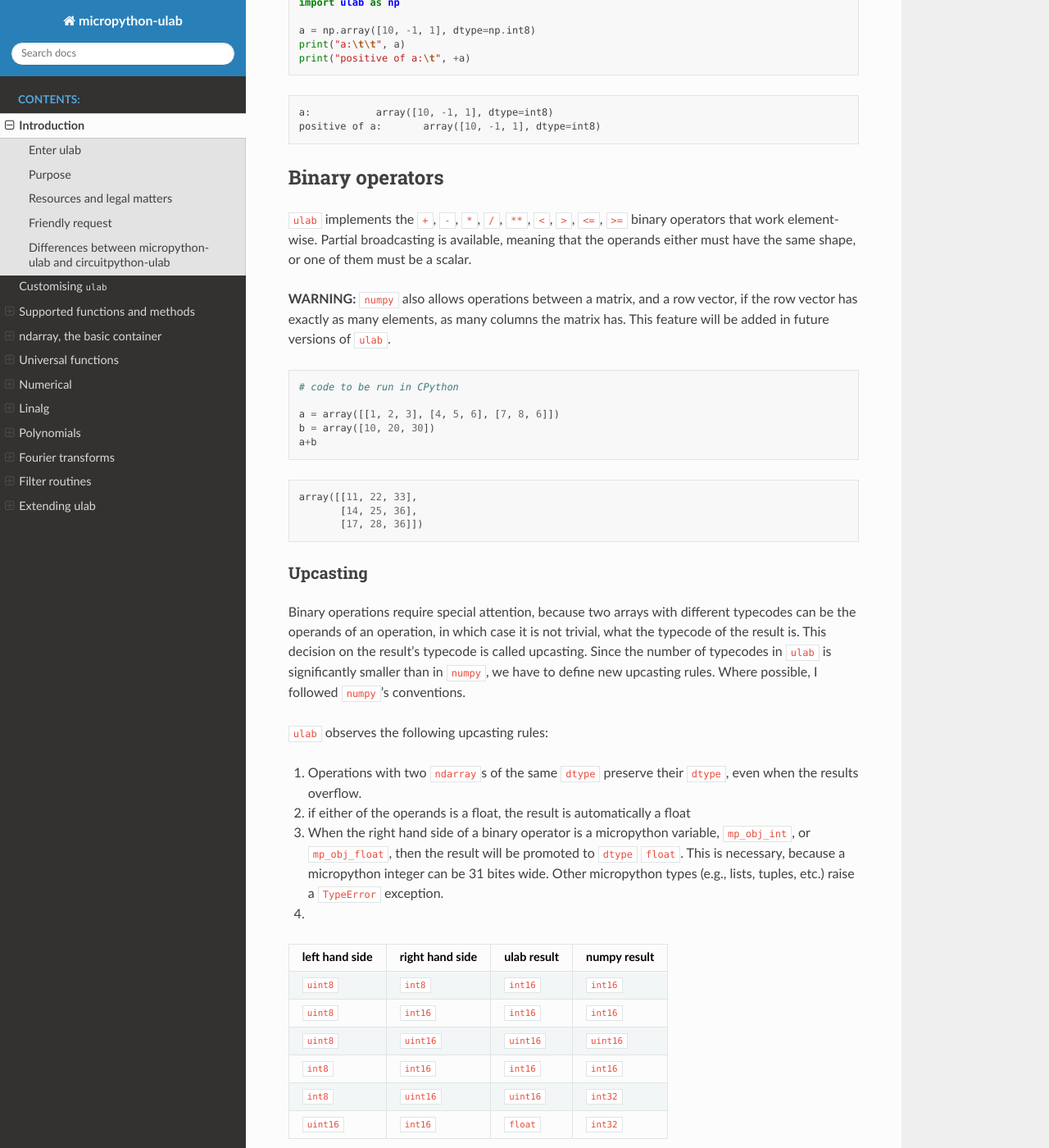
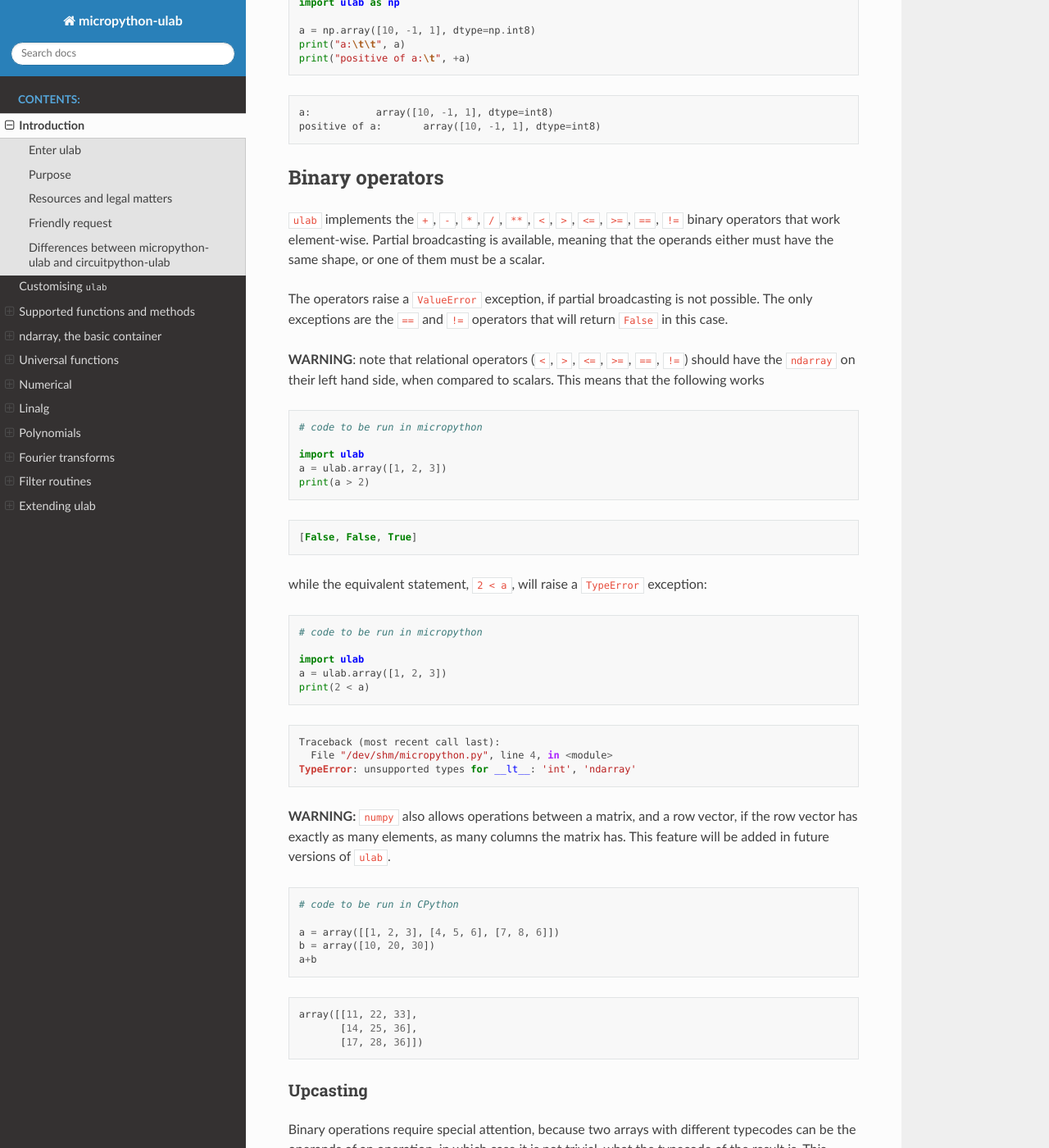
Before and after one commit to v923z/micropython-ulab, a Sphinx documentation site: the page built from docs/manual/source/ulab.rst, in a window 1280 px wide and 1400 px high, scrolled down 21472 px. Shown: the whole window at 82% size. Built offline with Sphinx 7.4.7 and the Read the Docs theme 2.0.0, drawn with Linux system fonts in a browser that asks for light colours; some of the changed text lies outside the part shown.

Commit message:
implemented the ==, and != binary operators

```diff
--- a/docs/manual/source/conf.py
+++ b/docs/manual/source/conf.py
@@ -22,7 +22,7 @@ copyright = '2019-2020, Zoltán Vörös'
 author = 'Zoltán Vörös'
 
 # The full version, including alpha/beta/rc tags
-release = '0.40.0'
+release = '0.41.0'
 
 
 # -- General configuration ---------------------------------------------------
--- a/docs/manual/source/ulab.rst
+++ b/docs/manual/source/ulab.rst
@@ -1278,9 +1278,53 @@ Binary operators
 ----------------
 
 ``ulab`` implements the ``+``, ``-``, ``*``, ``/``, ``**``, ``<``,
-``>``, ``<=``, ``>=`` binary operators that work element-wise. Partial
-broadcasting is available, meaning that the operands either must have
-the same shape, or one of them must be a scalar.
+``>``, ``<=``, ``>=``, ``==``, ``!=`` binary operators that work
+element-wise. Partial broadcasting is available, meaning that the
+operands either must have the same shape, or one of them must be a
+scalar.
+
+The operators raise a ``ValueError`` exception, if partial broadcasting
+is not possible. The only exceptions are the ``==`` and ``!=`` operators
+that will return ``False`` in this case.
+
+**WARNING**: note that relational operators (``<``, ``>``, ``<=``,
+``>=``, ``==``, ``!=``) should have the ``ndarray`` on their left hand
+side, when compared to scalars. This means that the following works
+
+.. code::
+
+    # code to be run in micropython
+
+    import ulab
+    a = ulab.array([1, 2, 3])
+    print(a > 2)
+
+.. parsed-literal::
+
+    [False, False, True]
+
+
+
+
+while the equivalent statement, ``2 < a``, will raise a ``TypeError``
+exception:
+
+.. code::
+
+    # code to be run in micropython
+
+    import ulab
+    a = ulab.array([1, 2, 3])
+    print(2 < a)
+
+.. parsed-literal::
+
+
+    Traceback (most recent call last):
+      File "/dev/shm/micropython.py", line 4, in <module>
+    TypeError: unsupported types for __lt__: 'int', 'ndarray'
+
+
 
 **WARNING:** ``numpy`` also allows operations between a matrix, and a
 row vector, if the row vector has exactly as many elements, as many
```
Also changed, not shown: docs/ulab-change-log.md (+6 -0 lines), docs/ulab-manual.ipynb, 3 other files.
